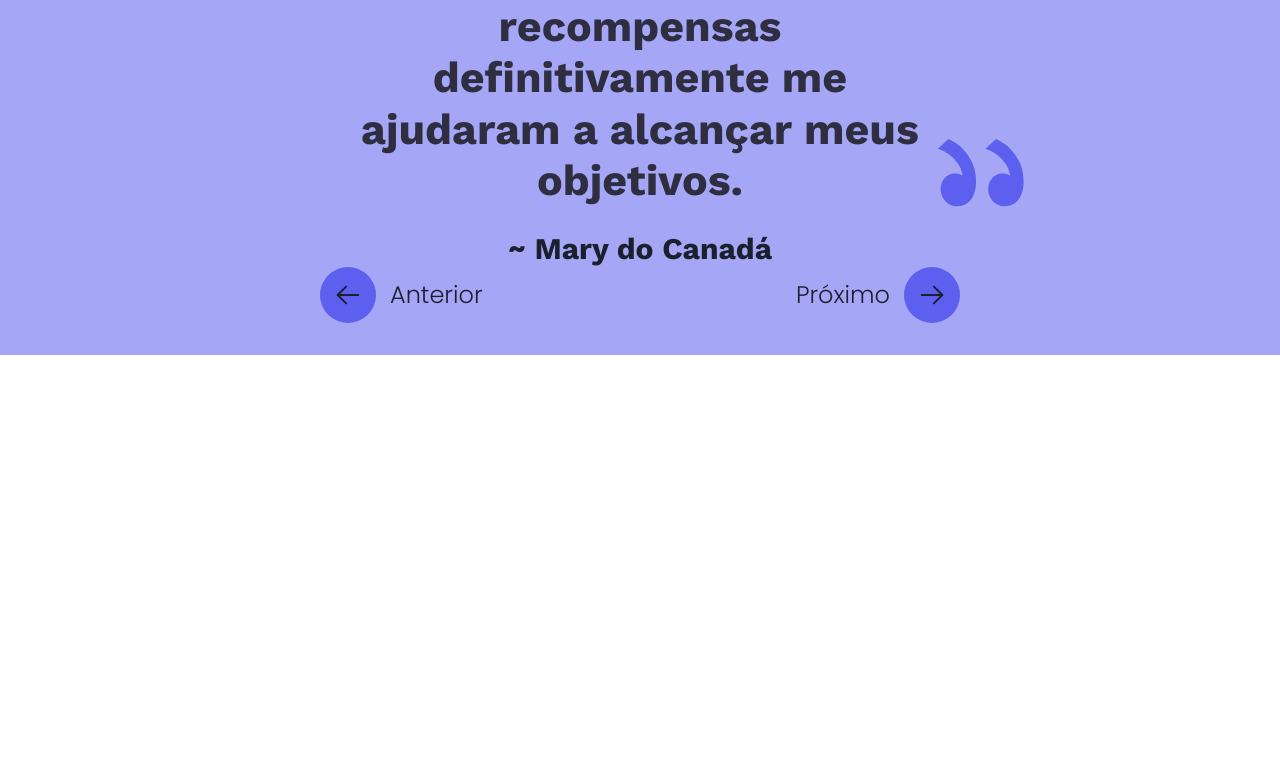
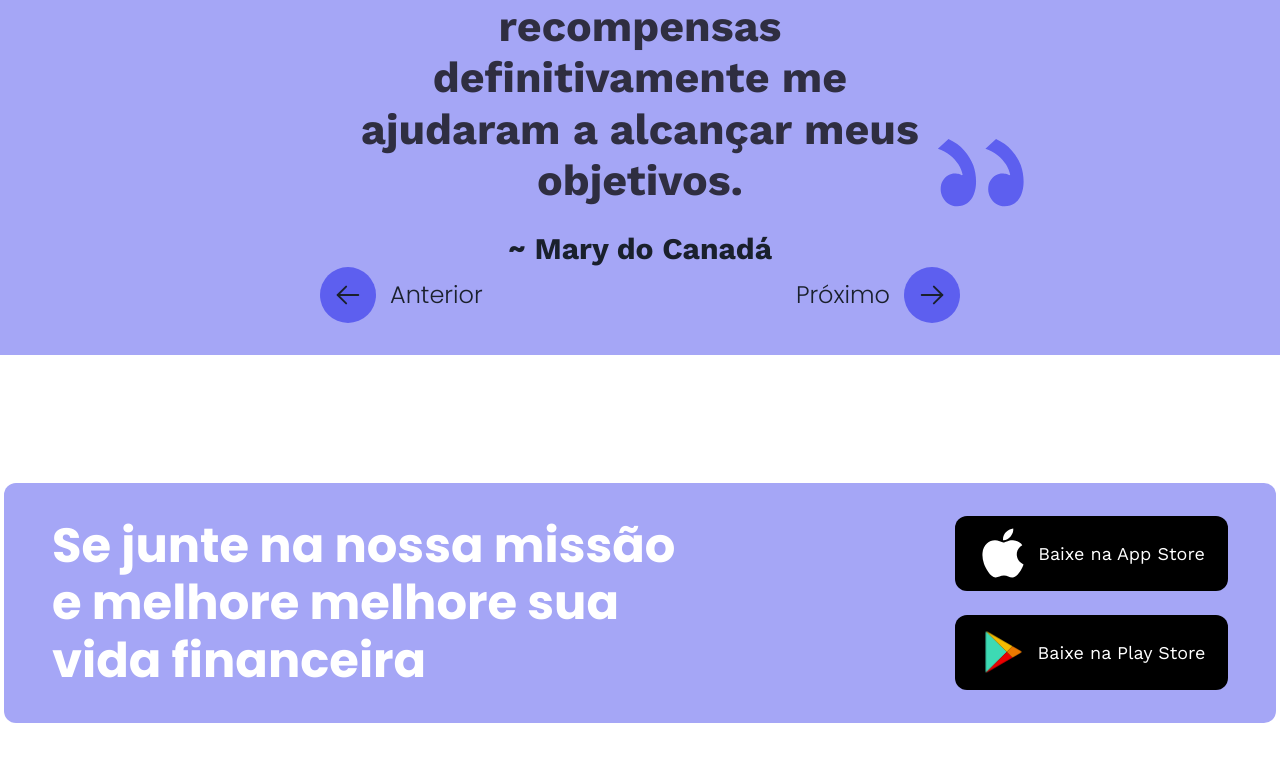
Before and after one commit to OJailson17/financial-landing-page, a React (Vite) app: page / in a window 1280 px wide. Shown: the part 1735-2496 px from the top of the page. Before the commit the page ends 2090 px from the top, so only its background shows below. Built offline with nearby package versions, Linux system fonts and the light colour scheme.

Commit message:
feat: add footer

```diff
--- a/src/App.tsx
+++ b/src/App.tsx
@@ -1,3 +1,4 @@
+import { Footer } from './components/Footer';
 import { Header } from './components/Header';
 import { Hero } from './components/Hero';
 import { HowWorksSection } from './components/HowWorks';
@@ -10,6 +11,7 @@ export function App() {
 			<Hero />
 			<HowWorksSection />
 			<Testimonials />
+			<Footer />
 		</>
 	);
 }
--- /dev/null
+++ b/src/components/Footer/index.tsx
@@ -0,0 +1,28 @@
+import { Flex, Text, VStack } from '@chakra-ui/react';
+import { DownloadApp } from '../DownloadApp';
+
+export const Footer = () => {
+	return (
+		<Flex
+			align='center'
+			justify='space-between'
+			w='1272px'
+			h='60'
+			bg='blue.100'
+			m='0 auto'
+			mt='32'
+			mb='14'
+			paddingInline='12'
+			borderRadius='xl'
+		>
+			<Text fontSize='48' fontWeight='bold' color='white' w='55%'>
+				Se junte na nossa missão e melhore melhore sua vida financeira
+			</Text>
+
+			<VStack spacing='6'>
+				<DownloadApp store='Apple' />
+				<DownloadApp store='Google' />
+			</VStack>
+		</Flex>
+	);
+};
```
